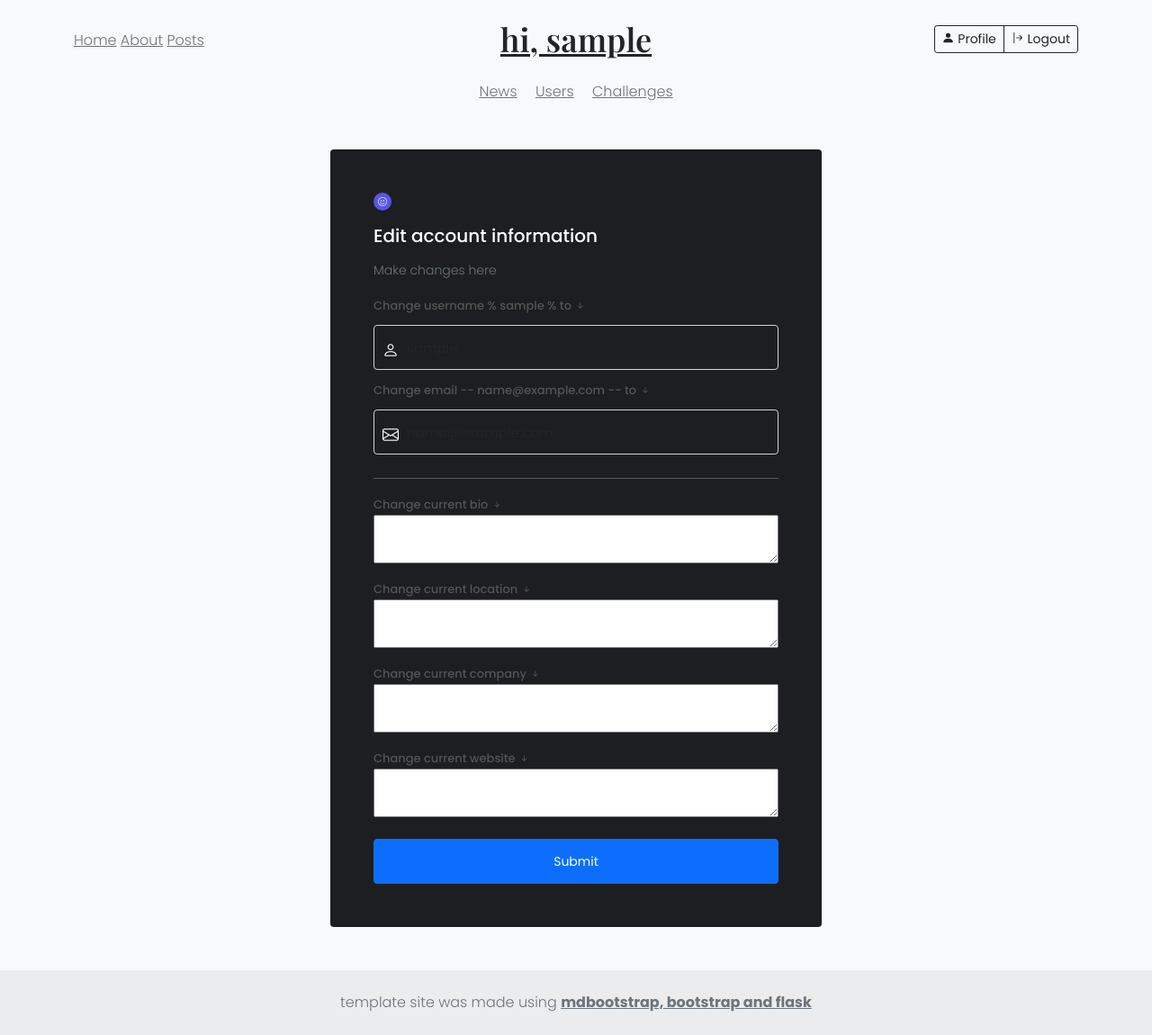
After one commit to polecie/FlaskBlog, a Flask app: page /edit_profile in a window 1280 px wide. The commit adds this page. Shown: the whole page at 90% size. Run offline with Flask 2, Linux system fonts and the light colour scheme; the visitor is signed in with stand-in values (Sample User, id 1); data comes from the database, SQL or seed files in the repository; both versions use the stored data as it was after the commit; some libraries are stand-ins or nearby versions.

Commit message:
added functionality

```diff
--- /dev/null
+++ b/app/forms.py
@@ -0,0 +1,40 @@
+from flask_wtf import FlaskForm
+from flask import flash
+from wtforms import StringField, PasswordField, BooleanField, SubmitField, TextAreaField
+from wtforms.validators import ValidationError, DataRequired, Email, EqualTo, Length
+from app.models import User
+
+class LoginForm(FlaskForm):
+    email = StringField(validators=[DataRequired(), Email()])
+    password = PasswordField(validators=[DataRequired(), Length(min=4, max=80)])
+    remember_me = BooleanField('Remain me')
+    submit = SubmitField('Submit')
+    #login with social medias
+
+class RegistrationForm(FlaskForm):
+    email = StringField(validators=[DataRequired(), Email()])
+    username = StringField(validators=[DataRequired(), Length(min=2, max=15)])
+    password = PasswordField(validators=[DataRequired(), Length(min=4, max=80)])
+    #confirm_password = PasswordField(validators=[DataRequired(), EqualTo('password')])
+    remember_me = BooleanField()
+    submit = SubmitField()
+    #register with social medias
+
+    def validate_username(self, username):
+        user = User.query.filter_by(username=username.data).first()
+        if user is not None:
+            raise ValidationError('Please use a different username.')
+
+    def validate_email(self, email):
+        user = User.query.filter_by(email=email.data).first()
+        if user is not None:
+            raise ValidationError('Please use a different email address.')
+
+class EditProfileForm(FlaskForm):
+    username = StringField('Username', validators=[DataRequired()])
+    email = StringField('Email', validators=[DataRequired(), Email()])
+    about_me = TextAreaField('About me', validators=[Length(min=0, max=140)])
+    company = TextAreaField('Company', validators=[Length(min=0, max=140)])
+    location = TextAreaField('Location', validators=[Length(min=0, max=140)])
+    website = TextAreaField('Website', validators=[Length(min=0, max=140)])
+    submit = SubmitField('Submit')
--- a/app/routes.py
+++ b/app/routes.py
@@ -1,11 +1,99 @@
 """
 
 """
-from flask import render_template
+from flask import render_template, redirect, url_for, flash, request
+from flask_login import login_user, logout_user, current_user, login_required
+from sqlalchemy.sql import extract
+from werkzeug.urls import url_parse
 
-from app import app
+from app import app, db
+from app.forms import LoginForm, RegistrationForm, EditProfileForm
+from app.models import User
 
 
 @app.route("/")
 def index():
     return render_template("index.html", title="main")
+
+@app.route("/about")
+def about():
+    return render_template("about.html", title="about")
+
+@app.route("/posts")
+@login_required
+def posts():
+    return render_template("posts.html", title="posts")
+
+@app.route("/profile", methods=['GET'])
+@login_required
+def profile():
+    profile = User.query.first()
+    month = profile.date.month
+    year = profile.date.year
+    return render_template("profile.html", title="profile", current_user=current_user, profile=profile, month=month, year=year)
+
+@app.route("/news")
+@login_required
+def news():
+    return render_template("news.html", title="news")
+
+@app.route("/register", methods=['GET', 'POST'])
+def register():
+    if current_user.is_authenticated:
+        return redirect(url_for('index'))
+    form = RegistrationForm()
+    if form.validate_on_submit():
+        user = User(username=form.username.data, email=form.email.data)
+        user.set_password(form.password.data)
+        db.session.add(user)
+        db.session.commit()
+        flash('Congratulations, you are now a registered user!')
+        return redirect(url_for('login'))
+    return render_template("register.html", title="register", form=form)
+
+@app.route('/login', methods=['GET', 'POST'])
+def login():
+    if current_user.is_authenticated:
+        return redirect(url_for('index'))
+    form = LoginForm()
+    if form.validate_on_submit():
+        user = User.query.filter_by(email=form.email.data).first()
+        if user is None or not user.check_password(form.password.data):
+            flash('Invalid username or password')
+            return redirect(url_for('login'))
+        login_user(user, remember=form.remember_me.data)
+        next_page = request.args.get('next')
+        if not next_page or url_parse(next_page).netloc != '':
+            next_page = url_for('index')
+        return redirect(next_page)
+    return render_template('login.html', title='login', form=form)
+
+@app.route('/logout')
+@login_required
+def logout():
+    logout_user()
+    return redirect(url_for('index'))
+
+@app.route('/edit_profile', methods=['GET', 'POST'])
+@login_required
+def edit_profile():
+    form = EditProfileForm()
+    if form.validate_on_submit():
+        current_user.username = form.username.data
+        current_user.about_me = form.about_me.data
+        current_user.location = form.location.data
+        current_user.website = form.website.data
+        current_user.company = form.company.data
+        current_user.email = form.email.data
+        db.session.commit()
+        flash('Your changes have been saved.')
+        return redirect(url_for('profile'))
+    elif request.method == 'GET':
+        form.username.data = current_user.username
+        form.about_me.data = current_user.about_me
+        form.email.data = current_user.email
+        form.website.data = current_user.website
+        form.location.data = current_user.location
+        form.company.data = current_user.company
+    return render_template('edit_profile.html', title='Edit Profile',
+                           form=form)
--- a/app/static/style.css
+++ b/app/static/style.css
@@ -2,5 +2,89 @@
 
 body {
     font-family: "Poppins", sans-serif;
-    font-weight: 300
+    font-weight: 300;
+    background-color: #535fe6;
 }
+
+.height {
+    height: 100vh
+}
+
+.card {
+    border: none;
+    padding: 20px;
+    background-color: #1c1e21;
+    color: #fff
+}
+
+.circle {
+    height: 20px;
+    width: 20px;
+    display: flex;
+    align-items: center;
+    justify-content: center;
+    background-color: #5855e7;
+    color: #fff;
+    font-size: 10px;
+    border-radius: 50%
+}
+
+.form-input {
+    position: relative;
+    margin-bottom: 10px;
+    margin-top: 10px
+}
+
+.form-input i {
+    position: absolute;
+    font-size: 18px;
+    top: 15px;
+    left: 10px
+}
+
+.form-control {
+    height: 50px;
+    background-color: #1c1e21;
+    text-indent: 24px;
+    font-size: 15px
+}
+
+.form-control:focus {
+    background-color: #25272a;
+    box-shadow: none;
+    color: #fff;
+    border-color: #4f63e7
+}
+
+.form-check-label {
+    margin-top: 2px;
+    font-size: 14px
+}
+
+.signup {
+    height: 50px;
+    font-size: 14px
+}
+
+.social {
+    height: 50px;
+    width: 50px;
+    display: flex;
+    justify-content: center;
+    align-items: center;
+    border: 1px solid #eee;
+    border-radius: 50%;
+    margin-right: 10px;
+    cursor: pointer
+}
+
+.social:hover {
+    background-color: #0d6efd;
+    border-color: #0d6efd
+}
+
+.text span {
+    font-size: 13px;
+    color: #545454;
+    font-weight: 500
+}
--- /dev/null
+++ b/app/templates/about.html
@@ -0,0 +1 @@
+{% extends 'base.html' %}
--- a/app/templates/base.html
+++ b/app/templates/base.html
@@ -16,9 +16,23 @@
         {% endif %}
     {% endblock title %}
 </head>
-<body>
+<body class="bg-light">
     {% include 'header.html' %}
+    <div class="content">
+        <div class="container">
+            {% with messages = get_flashed_messages(with_categories = True) %}
+            {% if messages %}
+            {% for category, message in messages %}
+            <div class="alert alert-{{category}}">
+                {{message}}
+            </div>
+            {% endfor %}
+            {% endif %}
+            {% endwith %}
+        </div>
+
     {% block content %}{% endblock content %}
+    </div>
     {% include 'footer.html' %}
 
     <script src="https://cdn.jsdelivr.net/npm/bootstrap@5.0.2/dist/js/bootstrap.bundle.min.js" integrity="sha384-MrcW6ZMFYlzcLA8Nl+NtUVF0sA7MsXsP1UyJoMp4YLEuNSfAP+JcXn/tWtIaxVXM" crossorigin="anonymous"></script>
--- /dev/null
+++ b/app/templates/edit_profile.html
@@ -0,0 +1,85 @@
+{% from 'macro.html' import render_field %}
+{% extends "base.html" %}
+
+{% block content %}
+<form method="POST", action="">
+    {{ form.csrf_token }}
+    <div class="container mt-5 mb-5">
+        <div class="row d-flex align-items-center justify-content-center">
+            <div class="col-md-6">
+                <div class="card px-5 py-5"> <span class="circle"><i class="bi bi-emoji-smile"></i></span>
+                    <h5 class="mt-3">Edit account information</h5> <small class="mt-2 text-muted">Make changes here </small>
+                    <div class="text mt-3">
+                        <span>
+                            Change username % {{current_user.username}} % to <i class="bi bi-arrow-down-short"></i>
+                        </span>
+                    </div>
+                    <div class="form-input"> <i class="bi bi-person"></i>
+                        {{ render_field(form.username)}}
+                    </div>
+                    <div class="text">
+                        <span>
+                            Change email -- {{current_user.email}} -- to <i class="bi bi-arrow-down-short"></i>
+                        </span>
+                    </div>
+                    <div class="form-input"> <i class="bi bi-envelope"></i>
+                        {{ render_field(form.email)}}
+                    </div>
+
+                    <hr>
+
+                    <div class="text">
+                        <span>
+                            Change current bio <i class="bi bi-arrow-down-short"></i>
+                        </span>
+                    </div>
+                    {{ form.about_me(cols=50, rows=2) }}
+
+                    <div class="text mt-3">
+                        <span>
+                            Change current location <i class="bi bi-arrow-down-short"></i>
+                        </span>
+                    </div>
+                    {{ form.location(cols=50, rows=2) }}
+
+                    <div class="text mt-3">
+                        <span>
+                            Change current company <i class="bi bi-arrow-down-short"></i>
+                        </span>
+                    </div>
+                    {{ form.company(cols=50, rows=2) }}
+
+                    <div class="text mt-3">
+                        <span>
+                            Change current website <i class="bi bi-arrow-down-short"></i>
+                        </span>
+                    </div>
+                    {{ form.website(cols=50, rows=2) }}
+
+                    {{ form.submit(class="btn btn-primary mt-4 signup") }}
+                </div>
+            </div>
+        </div>
+    </div>
+    </form>
+{% endblock %}
+
+    <h1>Edit Profile</h1>
+    <form action="" method="post">
+        {{ form.hidden_tag() }}
+        <p>
+            {{ form.username.label }}<br>
+            {{ form.username(size=32) }}<br>
+            {% for error in form.username.errors %}
+            <span style="color: red;">[{{ error }}]</span>
+            {% endfor %}
+        </p>
+        <p>
+            {{ form.about_me.label }}<br>
+            {{ form.about_me(cols=50, rows=4) }}<br>
+            {% for error in form.about_me.errors %}
+            <span style="color: red;">[{{ error }}]</span>
+            {% endfor %}
+        </p>
+        <p>{{ form.submit() }}</p>
+    </form>
--- a/app/templates/header.html
+++ b/app/templates/header.html
@@ -2,24 +2,34 @@
     <header class="blog-header py-3">
         <div class="row flex-nowrap justify-content-between align-items-center">
             <div class="col-4 pt-1">
-                <a class="link-secondary" href="/">Home</a>
-                <a class="link-secondary" href="/about">About</a>
+                <a class="link-secondary" href="{{ url_for('index') }}">Home</a>
+                <a class="link-secondary" href="{{ url_for('about') }}">About</a>
+                <a class="link-secondary" href="{{ url_for('posts') }}">Posts</a>
             </div>
             <div class="col-4 text-center">
-                <a class="blog-header-logo text-dark" style="font-family: 'Playfair Display', serif; font-weight: 400; font-size: 36px;" href="#">blog</a>
+                {% if current_user.is_anonymous %}
+                <a class="blog-header-logo text-dark"
+                    style="font-family: 'Playfair Display', serif; font-weight: 400; font-size: 36px;" href="#">hi, username</a>
+                {% else %}
+                <a class="blog-header-logo text-dark"
+                    style="font-family: 'Playfair Display', serif; font-weight: 400; font-size: 36px;" href="#">hi, {{current_user.username}}</a>
+                {% endif %}
             </div>
             <div class="col-4 d-flex justify-content-end align-items-center">
+                {% if current_user.is_anonymous %}
                 <div class="ht-tm-element btn-group ml-auto">
-                    <a class="btn btn-sm btn-outline-dark" href="/register">
-                      <span class="d-block" data-toggle="tooltip" data-placement="bottom" title="" data-original-title="Register">
+                    <a class="btn btn-sm btn-outline-dark" href="{{ url_for('register') }}">
+                        <span class="d-block" data-toggle="tooltip" data-placement="bottom" title=""
+                            data-original-title="Register">
                             <i class="fas fa-user-plus d-none d-md-block d-lg-none"></i>
                         </span>
                         <span class="d-sm-block d-md-none d-lg-block">
                             <i class="bi bi-person-plus-fill"></i> Register
                         </span>
                     </a>
-                    <a class="btn btn-sm btn-outline-dark" href="/login">
-                    <span class="d-block" data-toggle="tooltip" data-placement="bottom" title="" data-original-title="Login">
+                    <a class="btn btn-sm btn-outline-dark" href="{{ url_for('login') }}">
+                        <span class="d-block" data-toggle="tooltip" data-placement="bottom" title=""
+                            data-original-title="Login">
                             <i class="fas fa-sign-in-alt d-none d-md-block d-lg-none"></i>
                         </span>
                         <span class="d-sm-block d-md-none d-lg-block">
@@ -27,12 +37,33 @@
                         </span>
                     </a>
                 </div>
+                {% else %}
+                <div class="ht-tm-element btn-group ml-auto">
+                    <a class="btn btn-sm btn-outline-dark" href="{{ url_for('profile') }}">
+                        <span class="d-block" data-toggle="tooltip" data-placement="bottom" title=""
+                            data-original-title="Profile">
+                            <i class="fas fa-user-plus d-none d-md-block d-lg-none"></i>
+                        </span>
+                        <span class="d-sm-block d-md-none d-lg-block">
+                            <i class="bi bi-person-fill"></i> Profile
+                        </span>
+                    </a>
+                    <a class="btn btn-sm btn-outline-dark" href="{{ url_for('logout') }}">
+                        <span class="d-block" data-toggle="tooltip" data-placement="bottom" title=""
+                            data-original-title="Logout">
+                            <i class="fas fa-sign-in-alt d-none d-md-block d-lg-none"></i>
+                        </span>
+                        <span class="d-sm-block d-md-none d-lg-block">
+                            <i class="bi bi-arrow-bar-right"></i> Logout
+                        </span>
+                    </a>
+                </div>
+                {% endif %}
             </div>
         </div>
     </header>
     <div class="nav-scroller py-1 mb-2 text-center">
-        <a class="p-2 link-secondary" href="/news">News</a>
-        <a class="p-2 link-secondary" href="/posts">Posts</a>
+        <a class="p-2 link-secondary" href="{{ url_for('news') }}">News</a>
         <a class="p-2 link-secondary" href="/users">Users</a>
         <a class="p-2 link-secondary" href="/challenges">Challenges</a>
     </div>
--- a/app/templates/index.html
+++ b/app/templates/index.html
@@ -1 +1,5 @@
 {% extends 'base.html' %}
+
+{% block content %}
+
+{% endblock %}
--- /dev/null
+++ b/app/templates/macro.html
@@ -0,0 +1,8 @@
+{% macro render_field(field) %}
+    {{ field(class_='form-control', **kwargs)|safe }}
+    <span>
+        {% for error in field.errors %}
+        {{ error }}
+        {% endfor %}
+    </span>
+{% endmacro %}
--- /dev/null
+++ b/app/templates/news.html
@@ -0,0 +1 @@
+{% extends 'base.html' %}
--- /dev/null
+++ b/app/templates/posts.html
@@ -0,0 +1 @@
+{% extends 'base.html' %}
```
Also changed, not shown: app/__init__.py (+15 -1 lines), app/models.py (added, +35 -0 lines), app/templates/login.html (added, +39 -0 lines), app/templates/profile.html (added, +44 -0 lines), app/templates/register.html (added, +52 -0 lines), config.py (added, +10 -0 lines), requirements.txt (+29 -1 lines), app.db (added). Lines whose indentation alone changed are shown as unchanged.
